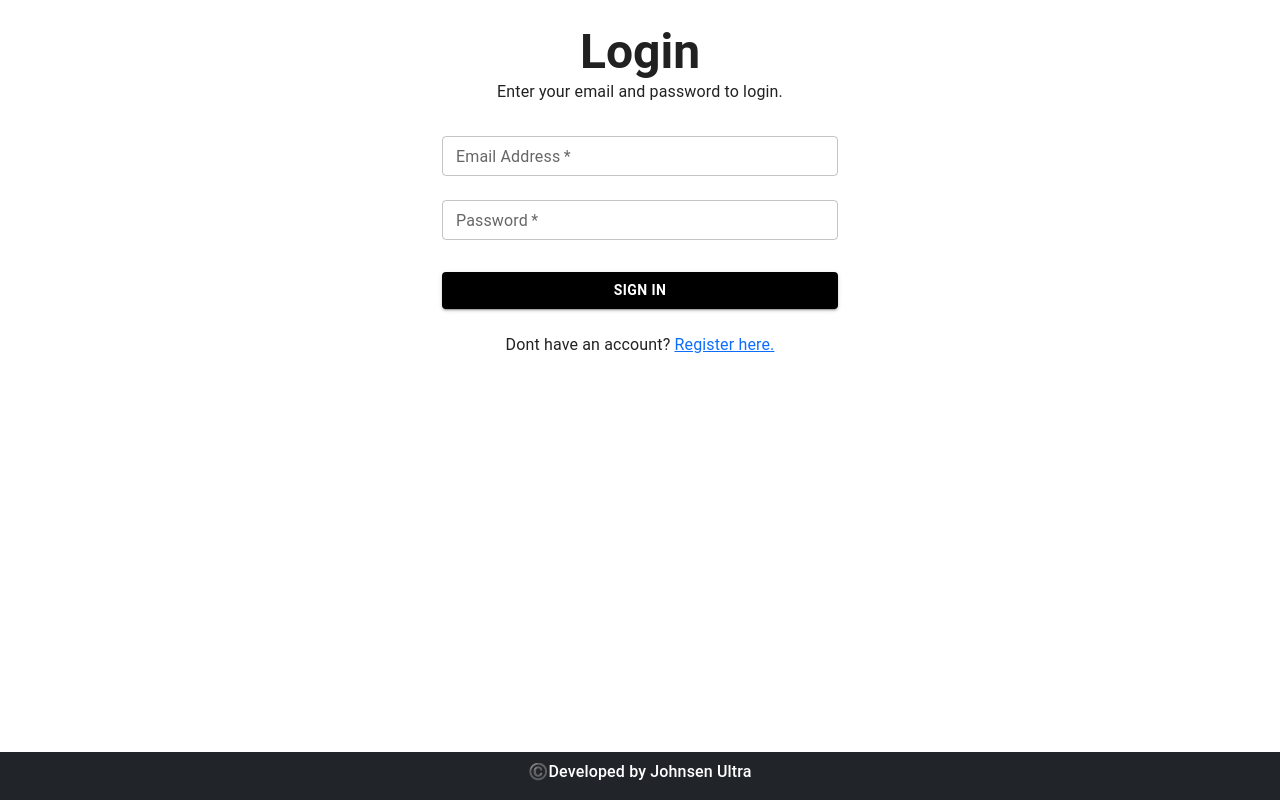
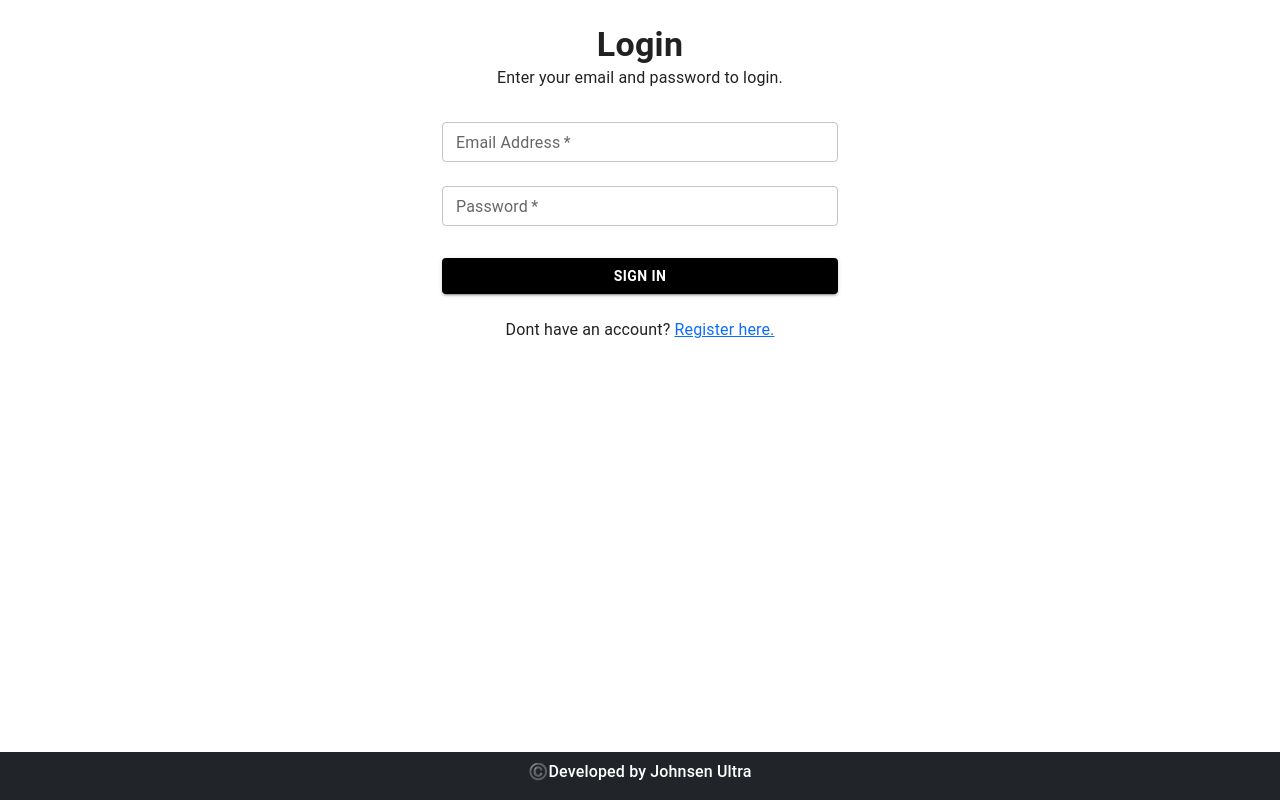
Before and after one commit to johnsenultra/Project4-Empolyee-Management-Dashboard, a React (Vite) app: page /login in a window 1280 px wide. Built offline with nearby package versions, Linux system fonts and the light colour scheme; no server answers.

Commit message:
changes the header size

```diff
--- a/src/pages/auth/Login.jsx
+++ b/src/pages/auth/Login.jsx
@@ -70,7 +70,7 @@ export default function Login() {
             alignItems: 'center',
           }}
         >
-         <Typography className='fw-bold' component="h1" variant="h3">
+         <Typography className='fw-bold' component="h1" variant="h4">
          Login
          </Typography>
          <p>Enter your email and password to login.</p>
```
